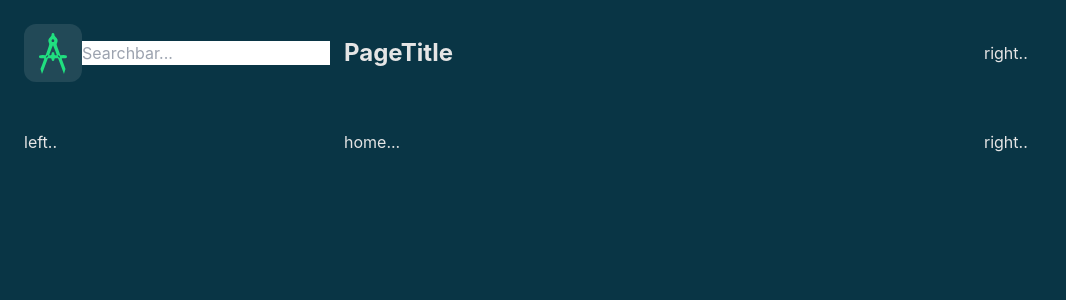
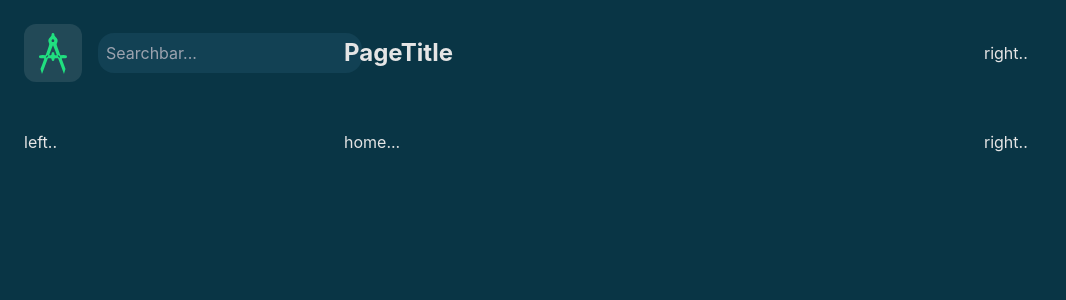
Before and after one commit to orcanicman/thinkr-js, a React (Create React App) app: page / in a window 1280 px wide. Shown: the top 300 px of the page, without its empty margins (0-1066 px from the left). Built offline with nearby package versions, Linux system fonts and the light colour scheme.

Commit message:
searchbar styling

```diff
--- a/src/layouts/Main.tsx
+++ b/src/layouts/Main.tsx
@@ -10,11 +10,14 @@ const MainLayout: React.FC<MainProps> = ({ children }) => {
     <div className="bg-mainDark min-h-screen text-mainLight">
       <div className="flex">
         <div className="w-[20rem] flex p-6 items-center justify-between">
-          <div>
+          <div className="mr-4">
             <Logo />
           </div>
           <div className="">
-            <input placeholder="Searchbar..." />
+            <input
+              className="bg-darkTransparentHighlight p-2 rounded-2xl"
+              placeholder="Searchbar..."
+            />
           </div>
         </div>
         <div className="grow p-6 text-2xl flex font-bold items-center">
```
